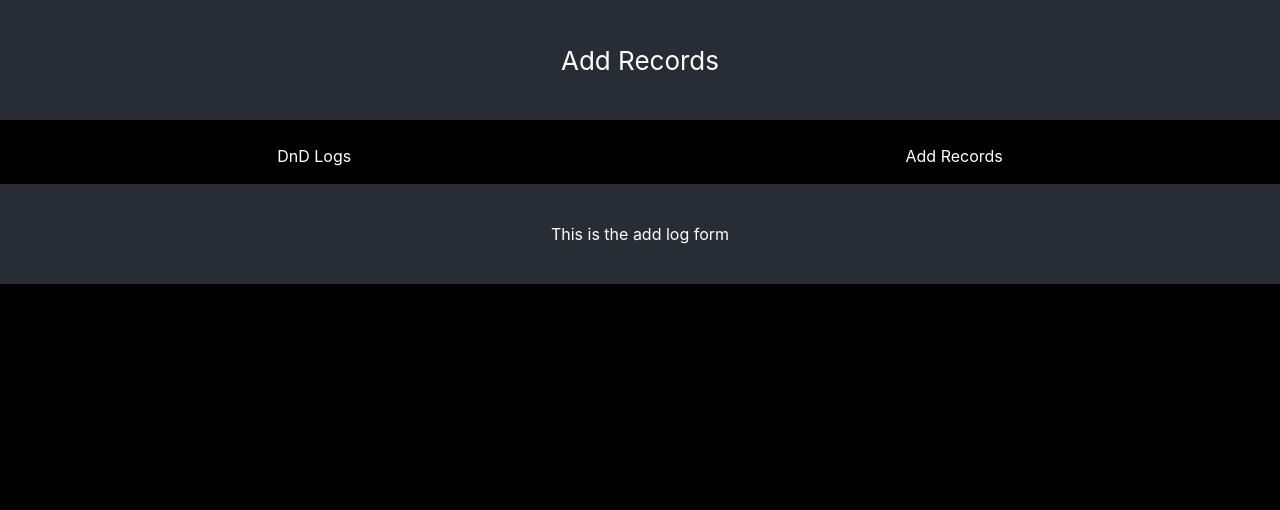
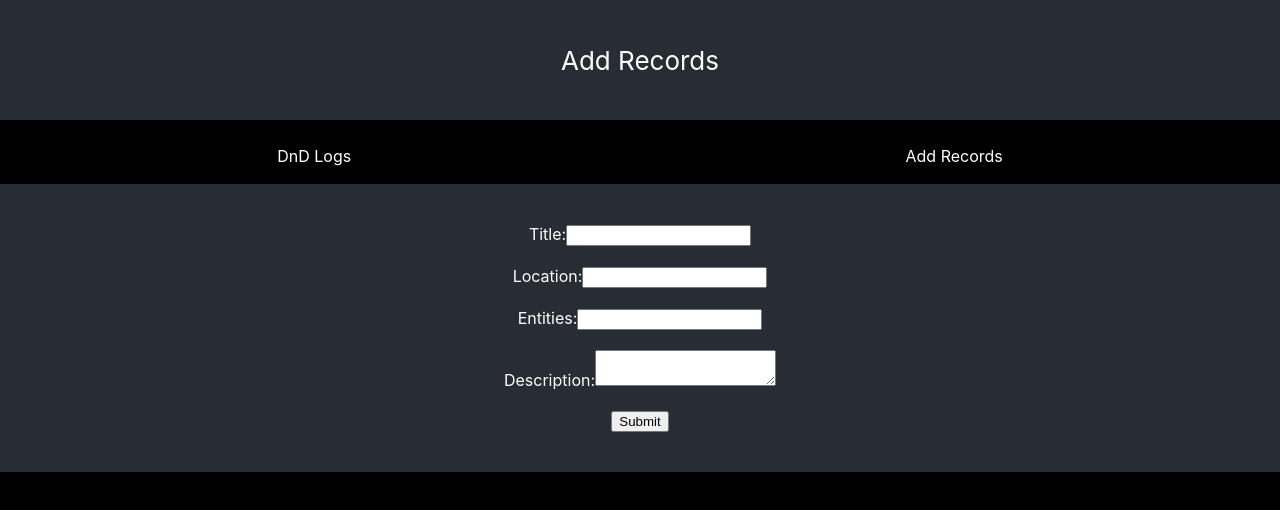
Before and after one commit to Ceemot/DnDLog, a React (Create React App) app in the folder dnd-log/: page / in a window 1280 px wide. Both pictures are taken after a click on the item "Add Records". Shown: the top 510 px of the page. Built offline with nearby package versions, Linux system fonts and the light colour scheme.

Commit message:
Added the beginnings of the addlog page

```diff
--- a/dnd-log/src/Components/AddLog.tsx
+++ b/dnd-log/src/Components/AddLog.tsx
@@ -1,9 +1,71 @@
 import * as React from "react";
+import { useState } from "react";
 
 export default function AddLog() {
+  const [formData, setFormData] = useState({
+    title: "",
+    location: "",
+    entities: [""],
+    description: "",
+  });
+
+  const handleChange = (event) => {
+    const { name, value } = event.target;
+    setFormData((prevFormData) => ({ ...prevFormData, [name]: value }));
+  };
+
+  const handleSubmit = (event) => {
+    event.preventDefault();
+    alert(
+      `Title: ${formData.title}, Location: ${formData.location}, Entities: ${formData.entities}, Description: ${formData.description}`
+    );
+  };
+  //Was not sure how to make an array in entities, was thinking a checkbox for party members
+  //Also the css on this page is whack
   return (
     <div style={{ marginBlockStart: "0px", padding: "40px" }}>
-      This is the add log form
+      <form onSubmit={handleSubmit}>
+        <label htmlFor="title">Title:</label>
+        <input
+          type="text"
+          id="title"
+          name="title"
+          value={formData.title}
+          onChange={handleChange}
+        />
+        <br />
+        <br />
+        <label htmlFor="location">Location:</label>
+        <input
+          type="text"
+          id="location"
+          name="location"
+          value={formData.location}
+          onChange={handleChange}
+        />
+        <br />
+        <br />
+        <label htmlFor="entities">Entities:</label>
+        <input
+          type="text"
+          id="entities"
+          name="entities"
+          value={formData.entities}
+          onChange={handleChange}
+        />
+        <br />
+        <br />
+        <label htmlFor="description">Description:</label>
+        <textarea
+          id="description"
+          name="description"
+          value={formData.description}
+          onChange={handleChange}
+        />
+        <br />
+        <br />
+        <button type="submit">Submit</button>
+      </form>
     </div>
   );
 }
```
